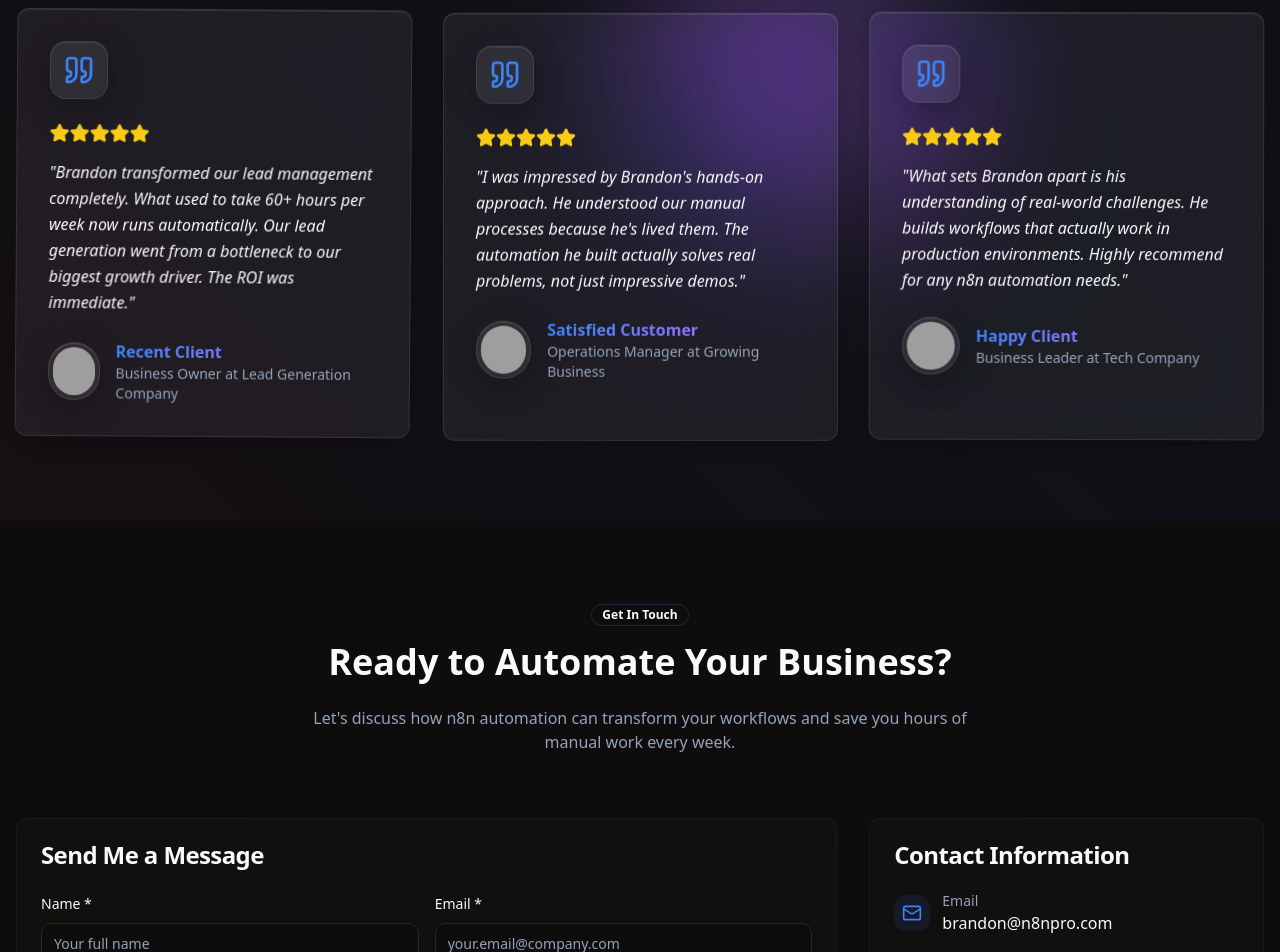
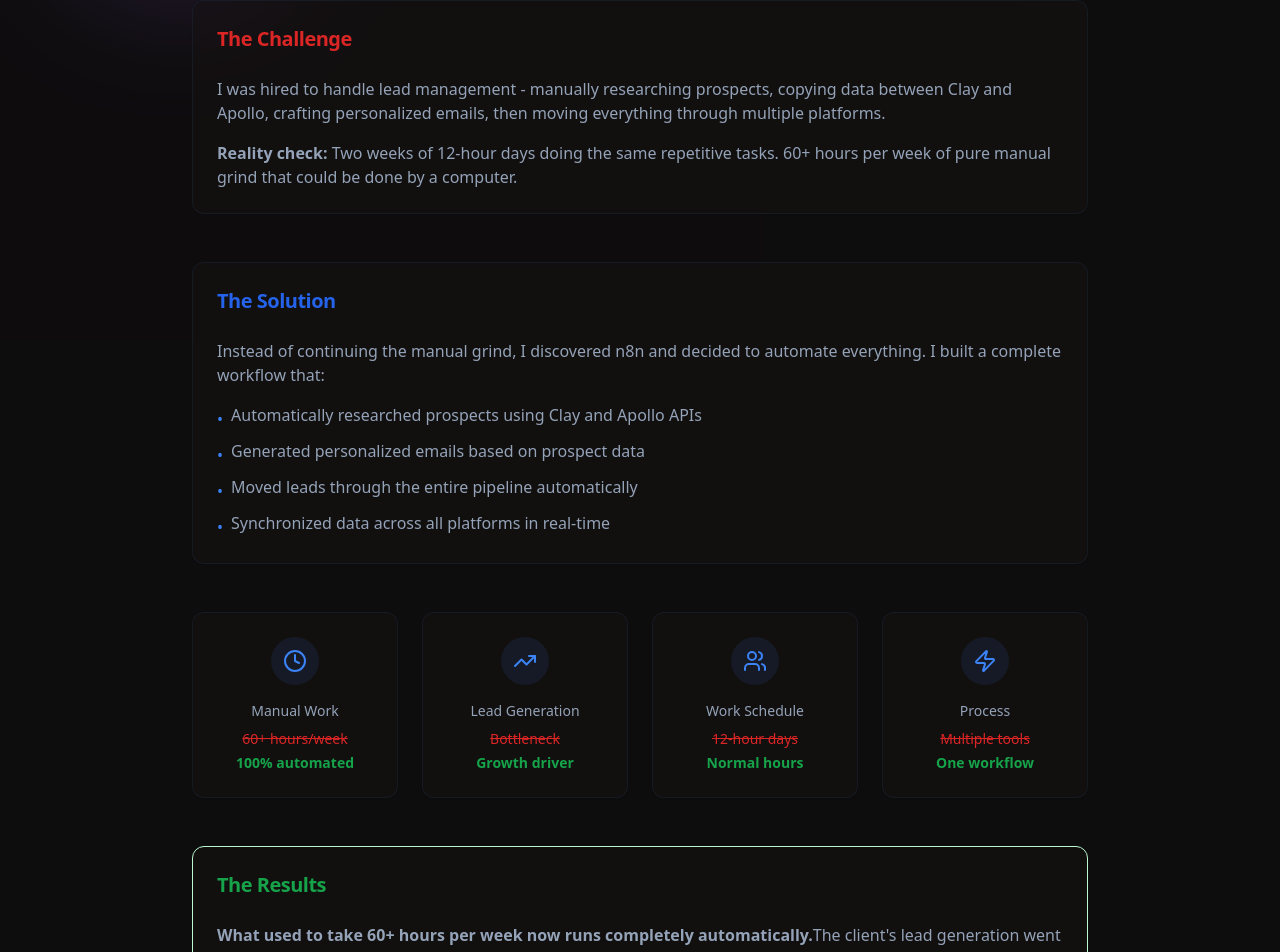
Before and after one commit to brandontan/n8npro-portfolio, a React (Vite) app: page / in a window 1280 px wide. Shown: the part 4996-5948 px from the top of the page. Built offline with nearby package versions, Linux system fonts and the light colour scheme; no server answers; the database is empty; grey boxes are pictures that could not be loaded.

Commit message:
Replace fake testimonials with honest case study based on real internal optimization work

```diff
--- /dev/null
+++ b/src/components/CaseStudy.tsx
@@ -0,0 +1,162 @@
+import { Card, CardContent, CardHeader, CardTitle } from "@/components/ui/card";
+import { Badge } from "@/components/ui/badge";
+import { Button } from "@/components/ui/button";
+import { ArrowRight, Clock, TrendingUp, Users, Zap } from "lucide-react";
+
+export const CaseStudy = () => {
+  const scrollToContact = () => {
+    const contactSection = document.getElementById('contact');
+    if (contactSection) {
+      contactSection.scrollIntoView({ behavior: 'smooth' });
+    }
+  };
+
+  const beforeAfterStats = [
+    {
+      icon: Clock,
+      before: "60+ hours/week",
+      after: "100% automated",
+      label: "Manual Work"
+    },
+    {
+      icon: TrendingUp,
+      before: "Bottleneck",
+      after: "Growth driver",
+      label: "Lead Generation"
+    },
+    {
+      icon: Users,
+      before: "12-hour days",
+      after: "Normal hours",
+      label: "Work Schedule"
+    },
+    {
+      icon: Zap,
+      before: "Multiple tools",
+      after: "One workflow",
+      label: "Process"
+    }
+  ];
+
+  return (
+    <section className="py-20 bg-muted/5 relative overflow-hidden">
+      <div className="absolute top-20 left-20 w-48 h-48 liquid-blob liquid-morph opacity-10"></div>
+
+      <div className="container mx-auto px-4">
+        <div className="text-center mb-16">
+          <Badge variant="outline" className="mb-4">Real Results</Badge>
+          <h2 className="text-3xl md:text-4xl font-bold mb-6">
+            My First n8n Success Story
+          </h2>
+          <p className="text-muted-foreground max-w-2xl mx-auto">
+            The workflow that transformed my client's lead management from manual chaos to automated growth engine.
+          </p>
+        </div>
+
+        <div className="max-w-4xl mx-auto space-y-12">
+          {/* The Challenge */}
+          <Card className="border-border/50 bg-card/50 backdrop-blur-sm">
+            <CardHeader>
+              <CardTitle className="text-xl text-red-600">The Challenge</CardTitle>
+            </CardHeader>
+            <CardContent className="space-y-4">
+              <p className="text-muted-foreground">
+                I was hired to handle lead management - manually researching prospects, copying data between Clay and Apollo,
+                crafting personalized emails, then moving everything through multiple platforms.
+              </p>
+              <p className="text-muted-foreground">
+                <strong>Reality check:</strong> Two weeks of 12-hour days doing the same repetitive tasks.
+                60+ hours per week of pure manual grind that could be done by a computer.
+              </p>
+            </CardContent>
+          </Card>
+
+          {/* The Solution */}
+          <Card className="border-border/50 bg-card/50 backdrop-blur-sm">
+            <CardHeader>
+              <CardTitle className="text-xl text-blue-600">The Solution</CardTitle>
+            </CardHeader>
+            <CardContent className="space-y-4">
+              <p className="text-muted-foreground">
+                Instead of continuing the manual grind, I discovered n8n and decided to automate everything.
+                I built a complete workflow that:
+              </p>
+              <ul className="space-y-2 text-muted-foreground">
+                <li className="flex items-start gap-2">
+                  <span className="text-blue-500 mt-1">•</span>
+                  Automatically researched prospects using Clay and Apollo APIs
+                </li>
+                <li className="flex items-start gap-2">
+                  <span className="text-blue-500 mt-1">•</span>
+                  Generated personalized emails based on prospect data
+                </li>
+                <li className="flex items-start gap-2">
+                  <span className="text-blue-500 mt-1">•</span>
+                  Moved leads through the entire pipeline automatically
+                </li>
+                <li className="flex items-start gap-2">
+                  <span className="text-blue-500 mt-1">•</span>
+                  Synchronized data across all platforms in real-time
+                </li>
+              </ul>
+            </CardContent>
+          </Card>
+
+          {/* Before vs After */}
+          <div className="grid md:grid-cols-2 lg:grid-cols-4 gap-6">
+            {beforeAfterStats.map((stat, index) => (
+              <Card key={index} className="border-border/50 bg-card/50 backdrop-blur-sm text-center">
+                <CardContent className="p-6 space-y-4">
+                  <div className="p-3 bg-primary/10 rounded-full w-fit mx-auto">
+                    <stat.icon className="h-6 w-6 text-primary" />
+                  </div>
+                  <div className="space-y-2">
+                    <div className="text-sm text-muted-foreground">{stat.label}</div>
+                    <div className="space-y-1">
+                      <div className="text-sm text-red-600 line-through">{stat.before}</div>
+                      <div className="text-sm font-semibold text-green-600">{stat.after}</div>
+                    </div>
+                  </div>
+                </CardContent>
+              </Card>
+            ))}
+          </div>
+
+          {/* The Results */}
+          <Card className="border-border/50 bg-card/50 backdrop-blur-sm border-green-200">
+            <CardHeader>
+              <CardTitle className="text-xl text-green-600">The Results</CardTitle>
+            </CardHeader>
+            <CardContent className="space-y-4">
+              <p className="text-muted-foreground">
+                <strong>What used to take 60+ hours per week now runs completely automatically.</strong>
+                The client's lead generation went from being a bottleneck to their biggest growth driver.
+              </p>
+              <p className="text-muted-foreground">
+                That's when I realized I'd accidentally found my specialty: building workflows that eliminate
+                the tedious work that's killing productivity.
+              </p>
+              <div className="bg-green-50 border border-green-200 rounded-lg p-4 mt-6">
+                <p className="text-green-800 font-medium text-center">
+                  🎯 This is the kind of transformation I can build for your business too.
+                </p>
+              </div>
+            </CardContent>
+          </Card>
+
+          {/* Call to Action */}
+          <div className="text-center space-y-6 pt-8">
+            <h3 className="text-2xl font-bold">Ready for Your Own Success Story?</h3>
+            <p className="text-muted-foreground max-w-xl mx-auto">
+              Let's discuss how I can automate your manual processes and free up your time for what matters most.
+            </p>
+            <Button size="lg" className="bg-primary hover:bg-primary/90 text-white" onClick={scrollToContact}>
+              Let's Build Your Automation
+              <ArrowRight className="ml-2 h-5 w-5" />
+            </Button>
+          </div>
+        </div>
+      </div>
+    </section>
+  );
+};
--- a/src/pages/Index.tsx
+++ b/src/pages/Index.tsx
@@ -3,7 +3,8 @@ import { About } from "@/components/About";
 import { Skills } from "@/components/Skills";
 import { Projects } from "@/components/Projects";
 import { ValueProposition } from "@/components/ValueProposition";
-import { Testimonials } from "@/components/Testimonials";
+import { CaseStudy } from "@/components/CaseStudy";
+// import { Testimonials } from "@/components/Testimonials";
 import { Contact } from "@/components/Contact";
 import { Chatbot } from "@/components/Chatbot";
 
@@ -15,7 +16,7 @@ const Index = () => {
       <Skills />
       <Projects />
       <ValueProposition />
-      <Testimonials />
+      <CaseStudy />
       <Contact />
       <Chatbot />
     </div>
```
